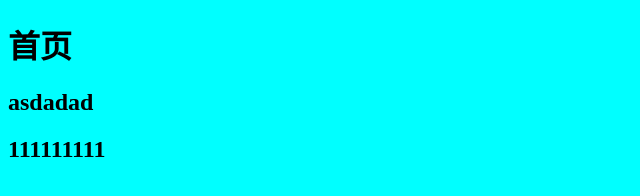
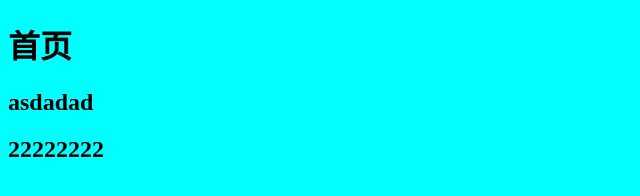
Before and after one commit to SongSaiXiang/--2308a, a website: page index.html in a window 1280 px wide. Shown: the full height of the page, 0-640 px from the left. Drawn offline with Linux system fonts and the light colour scheme.

Commit message:
再次修改index

```diff
--- a/index.html
+++ b/index.html
@@ -13,7 +13,7 @@
   <body>
     <h1>首页</h1>
     <h2>asdadad</h2>
-    <h2>111111111</h2>
+    <h2>22222222</h2>
   </body>
   <script>
     alert("111");
```
